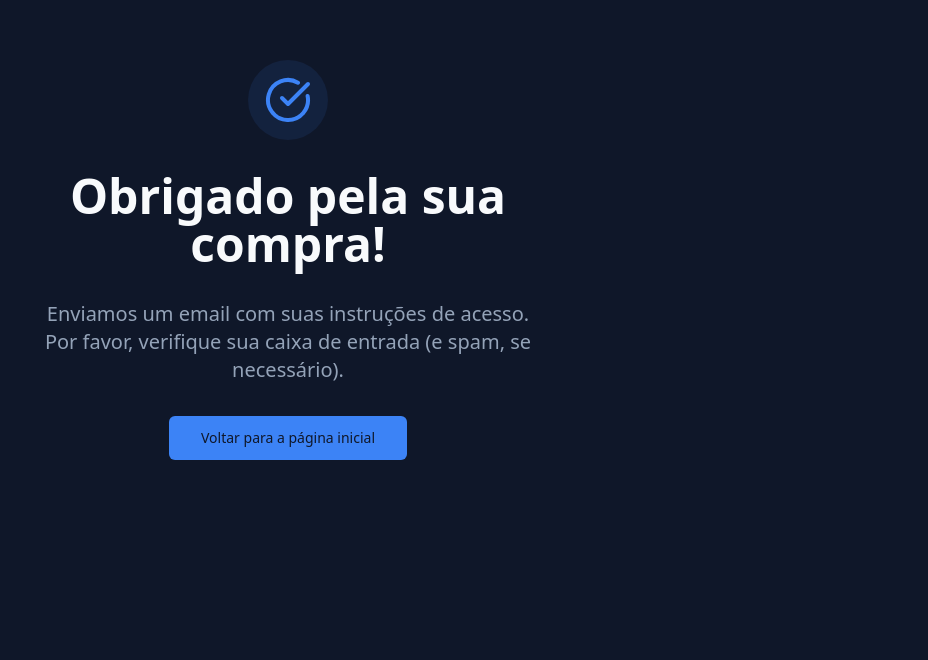
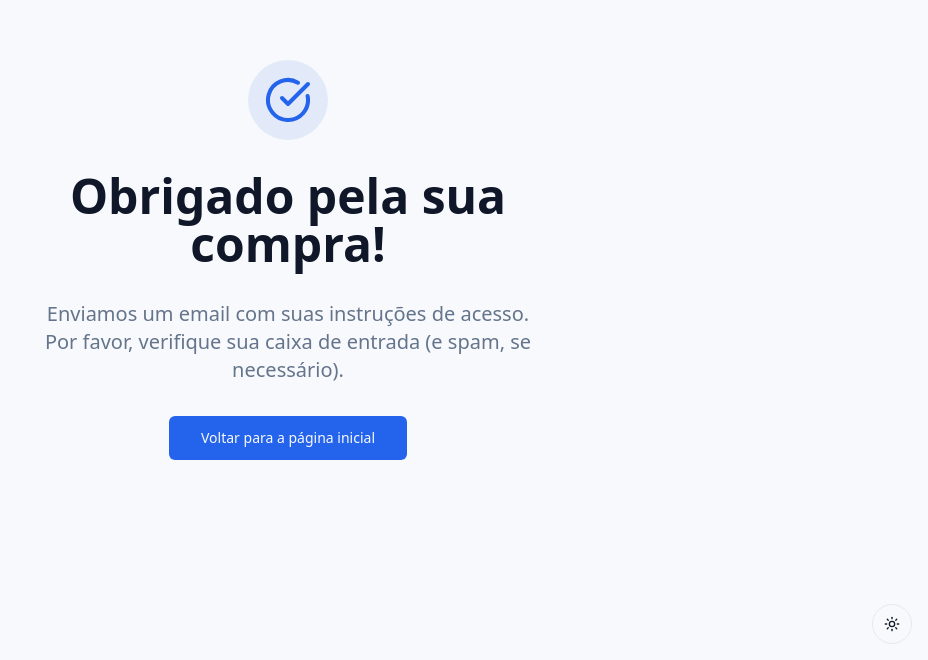
Before and after one commit to salomaosilval/ads-turbo, a Next.js app: page /obrigado in a window 1280 px wide. Shown: the part 140-800 px from the top of the page, without its empty margins (352-1280 px from the left). Built offline with nearby package versions, Linux system fonts and the light colour scheme.

Commit message:
feat: add theme toggle with next-themes and dark/light mode support

```diff
--- /dev/null
+++ b/app/_components/ui/theme-toggle.tsx
@@ -0,0 +1,30 @@
+"use client";
+
+import { Moon, Sun } from "lucide-react";
+import { useTheme } from "next-themes";
+import { Button } from "./button";
+import { motion } from "framer-motion";
+
+export function ThemeToggle() {
+  const { theme, setTheme } = useTheme();
+
+  return (
+    <motion.div
+      initial={{ opacity: 0, x: -20 }}
+      animate={{ opacity: 1, x: 0 }}
+      transition={{ duration: 0.5 }}
+      className="fixed bottom-4 right-4 z-50"
+    >
+      <Button
+        variant="outline"
+        size="icon"
+        className="rounded-full w-10 h-10 bg-background"
+        onClick={() => setTheme(theme === "light" ? "dark" : "light")}
+      >
+        <Sun className="h-[1.2rem] w-[1.2rem] rotate-0 scale-100 transition-all dark:-rotate-90 dark:scale-0" />
+        <Moon className="absolute h-[1.2rem] w-[1.2rem] rotate-90 scale-0 transition-all dark:rotate-0 dark:scale-100" />
+        <span className="sr-only">Toggle theme</span>
+      </Button>
+    </motion.div>
+  );
+}
--- /dev/null
+++ b/app/_providers/theme-provider.tsx
@@ -0,0 +1,8 @@
+"use client";
+
+import { ThemeProvider as NextThemesProvider } from "next-themes";
+import { type ThemeProviderProps } from "next-themes";
+
+export function ThemeProvider({ children, ...props }: ThemeProviderProps) {
+  return <NextThemesProvider {...props}>{children}</NextThemesProvider>;
+}
--- a/app/layout.tsx
+++ b/app/layout.tsx
@@ -1,6 +1,8 @@
 import type { Metadata } from "next";
 import localFont from "next/font/local";
 import "./globals.css";
+import { ThemeProvider } from "@/app/_providers/theme-provider";
+import { ThemeToggle } from "./_components/ui/theme-toggle";
 
 const geistSans = localFont({
   src: "./fonts/GeistVF.woff",
@@ -20,15 +22,23 @@ export const metadata: Metadata = {
 
 export default function RootLayout({
   children,
-}: Readonly<{
+}: {
   children: React.ReactNode;
-}>) {
+}) {
   return (
-    <html lang="en">
+    <html lang="pt-BR" suppressHydrationWarning>
       <body
-        className={`${geistSans.variable} ${geistMono.variable} antialiased dark`}
+        className={`${geistSans.variable} ${geistMono.variable} antialiased`}
       >
-        {children}
+        <ThemeProvider
+          attribute="class"
+          defaultTheme="system"
+          enableSystem
+          disableTransitionOnChange
+        >
+          {children}
+          <ThemeToggle />
+        </ThemeProvider>
       </body>
     </html>
   );
--- a/package.json
+++ b/package.json
@@ -20,6 +20,7 @@
     "framer-motion": "11.0.8",
     "lucide-react": "^0.475.0",
     "next": "14.2.24",
+    "next-themes": "^0.4.4",
     "react": "^18",
     "react-dom": "^18",
     "react-hook-form": "^7.54.2",
```
Also changed, not shown: 1 other file (tests, documents, lock files or other folders).
